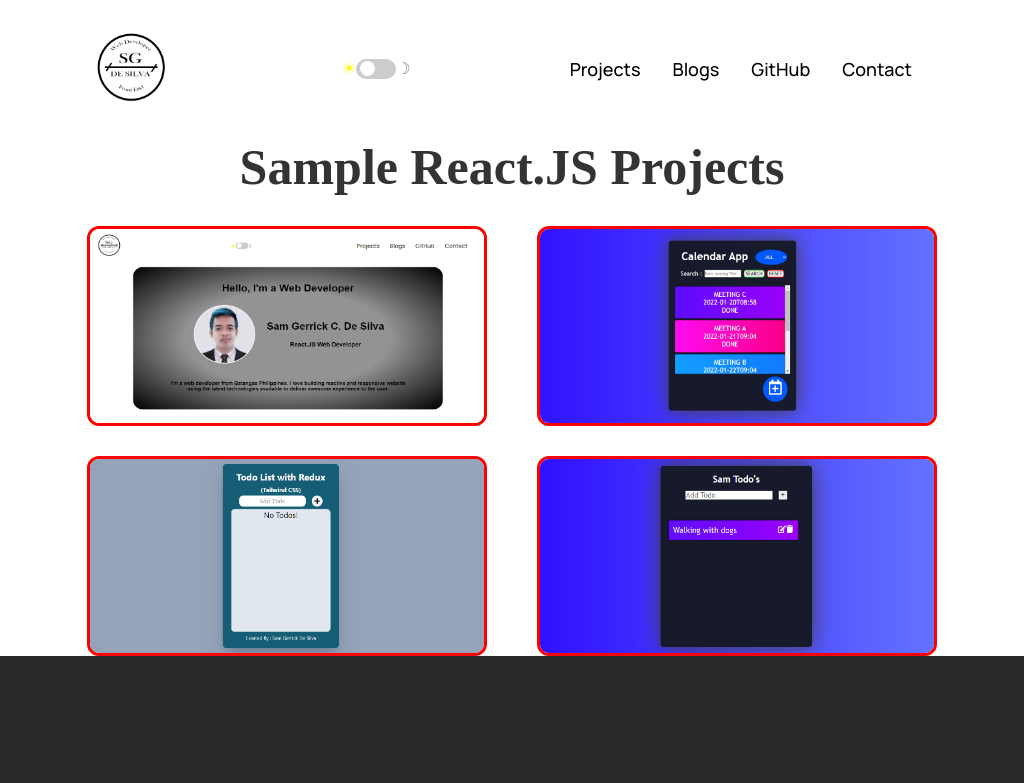
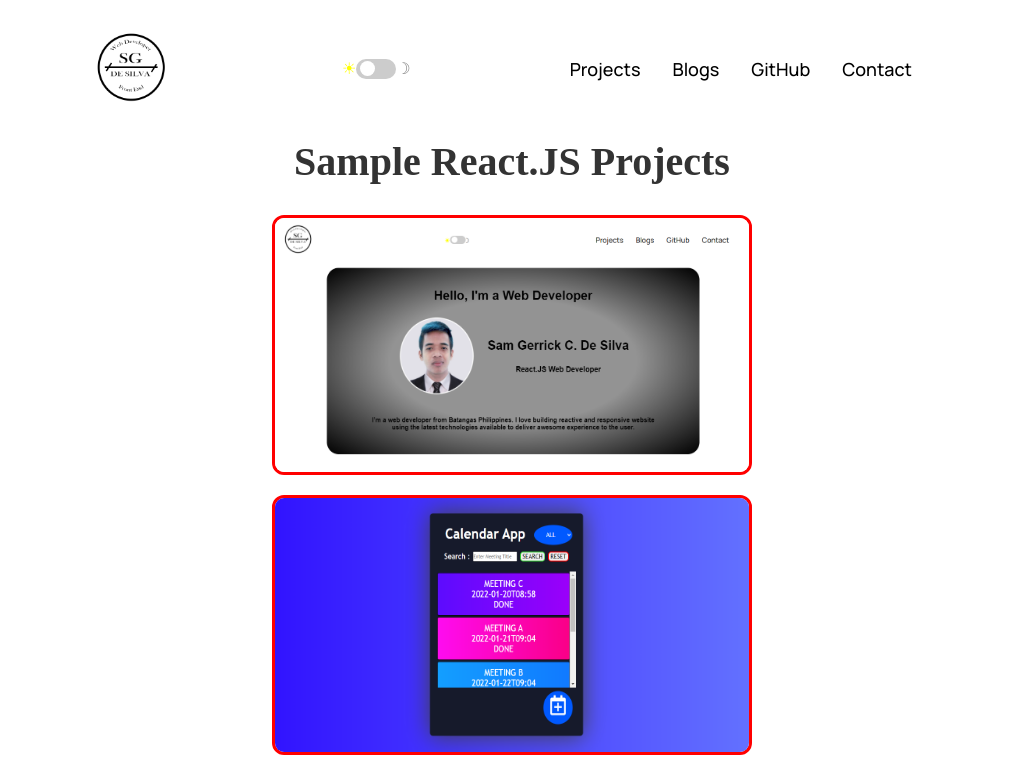
Before and after one commit to samgerrick01/samgerrickdesilva, a React (Create React App) app: page /projects in a window 1024 px wide. Shown: the top 783 px of the page. Built offline with nearby package versions, Linux system fonts and the light colour scheme.

Commit message:
Responsive

```diff
--- a/src/components/projects/projects.css
+++ b/src/components/projects/projects.css
@@ -72,7 +72,7 @@
 }
 
 /*560*/
-@media screen and (max-width: 560px) {
+@media screen and (max-width: 480px) {
   .projects_body {
     width: 100%;
     height: 100vh;
@@ -109,10 +109,10 @@
 }
 
 /*780*/
-@media screen and (max-width: 780px) {
+@media screen and (min-width: 481px) and (max-width: 768px) {
   .projects_body {
     width: 100%;
-    height: 100vh;
+    height: 100%;
   }
 
   .projects_header {
@@ -127,26 +127,57 @@
   }
   .image img {
     display: block;
-    height: 150px;
-    width: 300px;
+    height: 250px;
+    width: 450px;
     cursor: pointer;
     border: 3px solid red;
     border-radius: 12px;
   }
   .img_line1 {
     display: flex;
+    flex-direction: column;
     gap: 20px;
   }
   .img_line2 {
     display: flex;
+    flex-direction: column;
     gap: 20px;
   }
 }
 
 /*1024*/
-@media screen and (max-width: 1024px) {
+@media screen and (min-width: 769px) and (max-width: 1024px) {
   .projects_body {
     width: 100%;
     height: 100%;
   }
+
+  .projects_header {
+    font-size: 20px;
+    display: flex;
+    justify-content: center;
+    align-items: center;
+  }
+
+  .image {
+    position: relative;
+  }
+  .image img {
+    display: block;
+    height: 260px;
+    width: 480px;
+    cursor: pointer;
+    border: 3px solid red;
+    border-radius: 12px;
+  }
+  .img_line1 {
+    display: flex;
+    flex-direction: column;
+    gap: 20px;
+  }
+  .img_line2 {
+    display: flex;
+    flex-direction: column;
+    gap: 20px;
+  }
 }
```
